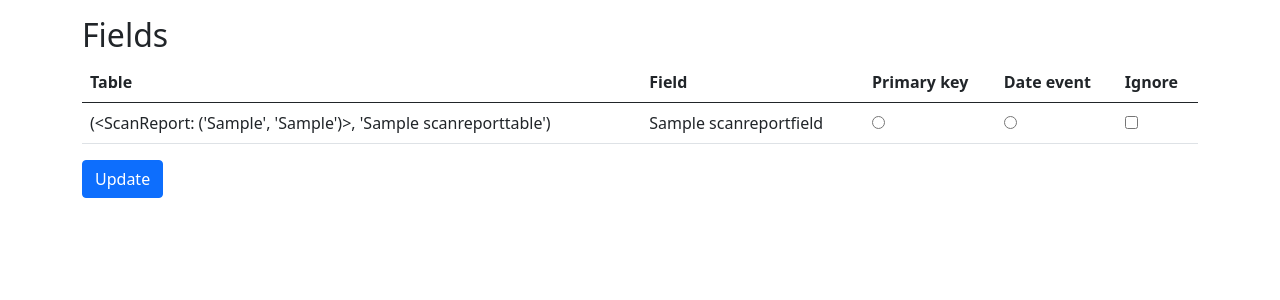
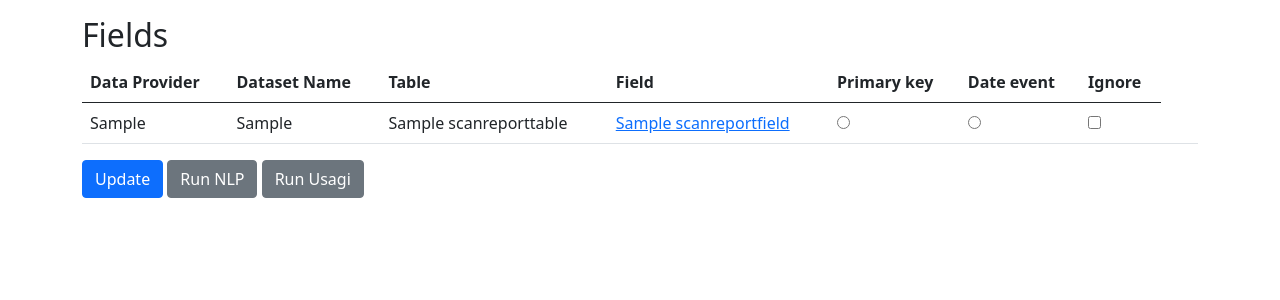
Before and after one commit to Health-Informatics-UoN/Carrot-Mapper, a Django app: page /mapping/fields/ in a window 1280 px wide. Shown: the part 96-396 px from the top of the page. Run offline with Django 3.2, Linux system fonts and the light colour scheme; tables that the repository leaves empty hold one stand-in row (values such as "Sample post"); parts of the project's set-up code (start-up, migrations or seed data) failed here and were passed over.

Commit message:
Updated UI

```diff
--- a/api/mapping/services.py
+++ b/api/mapping/services.py
@@ -145,10 +145,10 @@ def process_scan_report(form):
         for result in results:
 
             # Grab the Scan Report Field
-            scan_report_field = ScanReportField.object.get(
-                name=result[0],
+            scan_report_field = ScanReportField.objects.get(
                 scan_report_table=scan_report_table,
                 scan_report_table__scan_report=scan_report,
+                name=result[0],
             )
 
             # Save each row of values/frequencies to the model ScanReportValue
--- a/api/mapping/templates/mapping/scanreportfield_list.html
+++ b/api/mapping/templates/mapping/scanreportfield_list.html
@@ -15,6 +15,8 @@
 <table class="table">
     <thead>
     <tr>
+        <th>Data Provider</th>
+        <th>Dataset Name</th>
         <th scope="col">Table</th>
         <th scope="col">Field</th>
         <th scope="col">Primary key</th>
@@ -27,17 +29,26 @@
     {% for object in object_list %}
     <tr>
         <form>
-        <td>{{ object.scan_report_table }}</td>
-        <td>{{ object.name }}</td>
-        <td><input type="radio"></td>
-        <td><input type="radio"></td>
-        <td><input type="checkbox"></td>
+            <td>{{ object.scan_report_table.scan_report.data_partner }}</td>
+            <td>{{ object.scan_report_table.scan_report.dataset }}</td>
+            <td>{{ object.scan_report_table.name }}</td>
+<!--            <td>{{ object.name }}</td>-->
+            <td><a href="{% url 'fields' %}?search={{ object }}">{{ object.name }}</a></td>
+
+            <td><input type="radio"></td>
+            <td><input type="radio"></td>
+            <td><input type="checkbox"></td>
+            <td></td>
+            <td></td>
         </form>
     </tr>
     {% endfor %}
     </tbody>
 </table>
 <input type="submit" class="btn btn-primary" value="Update">
+<input type="submit" class="btn btn-secondary" value="Run NLP">
+<input type="submit" class="btn btn-secondary" value="Run Usagi">
+
 
 {% else %}
 <p>There are no books in the library.</p>
--- a/api/mapping/templates/mapping/scanreporttable_list.html
+++ b/api/mapping/templates/mapping/scanreporttable_list.html
@@ -8,6 +8,8 @@
 <table class="table">
     <thead>
     <tr>
+        <th>Data Provider</th>
+        <th>Dataset Name</th>
         <th scope="col">Name</th>
         <th scope="col">&nbsp;</th>
     </tr>
@@ -16,6 +18,8 @@
 
     {% for object in object_list %}
     <tr>
+        <td>{{ object.scan_report.data_partner }}</td>
+        <td>{{ object.scan_report.dataset }}</td>
         <td><a href="{% url 'fields' %}?search={{ object.id }}">{{ object.name }}</a></td>
         <td>&nbsp;</td>
     </tr>
```
